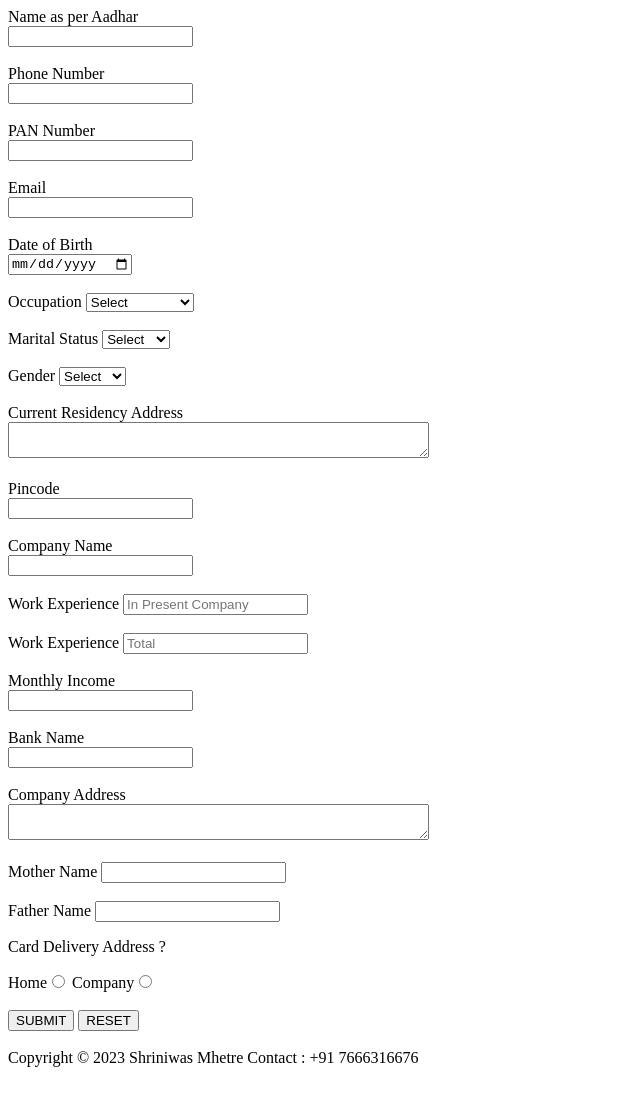
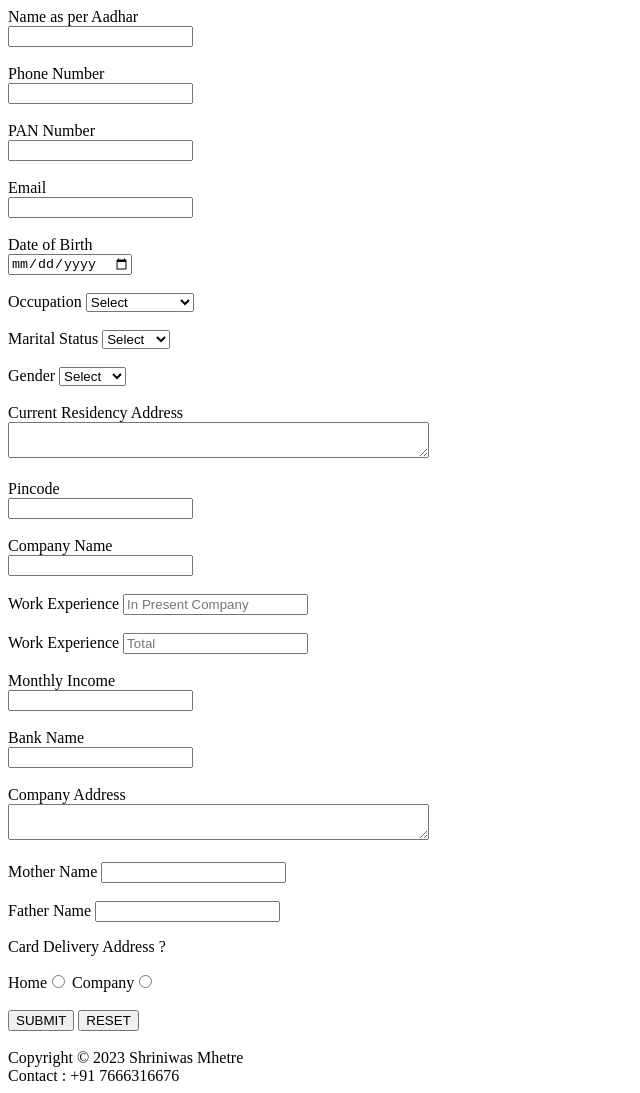
Before and after one commit to 5hriniwas/credit-card-application-form, a plain HTML site: page index.html in a window 1280 px wide. Shown: the whole page, without its empty margins (0-640 px from the left). Drawn offline with Linux system fonts and the light colour scheme.

Commit message:
Update index.html

```diff
--- a/index.html
+++ b/index.html
@@ -117,7 +117,7 @@
     </form>
     <br>
     <footer>
-        Copyright &copy; 2023 Shriniwas Mhetre
+        Copyright &copy; 2023 Shriniwas Mhetre<br>
         Contact : +91 7666316676
     </footer>
 </body>
```
